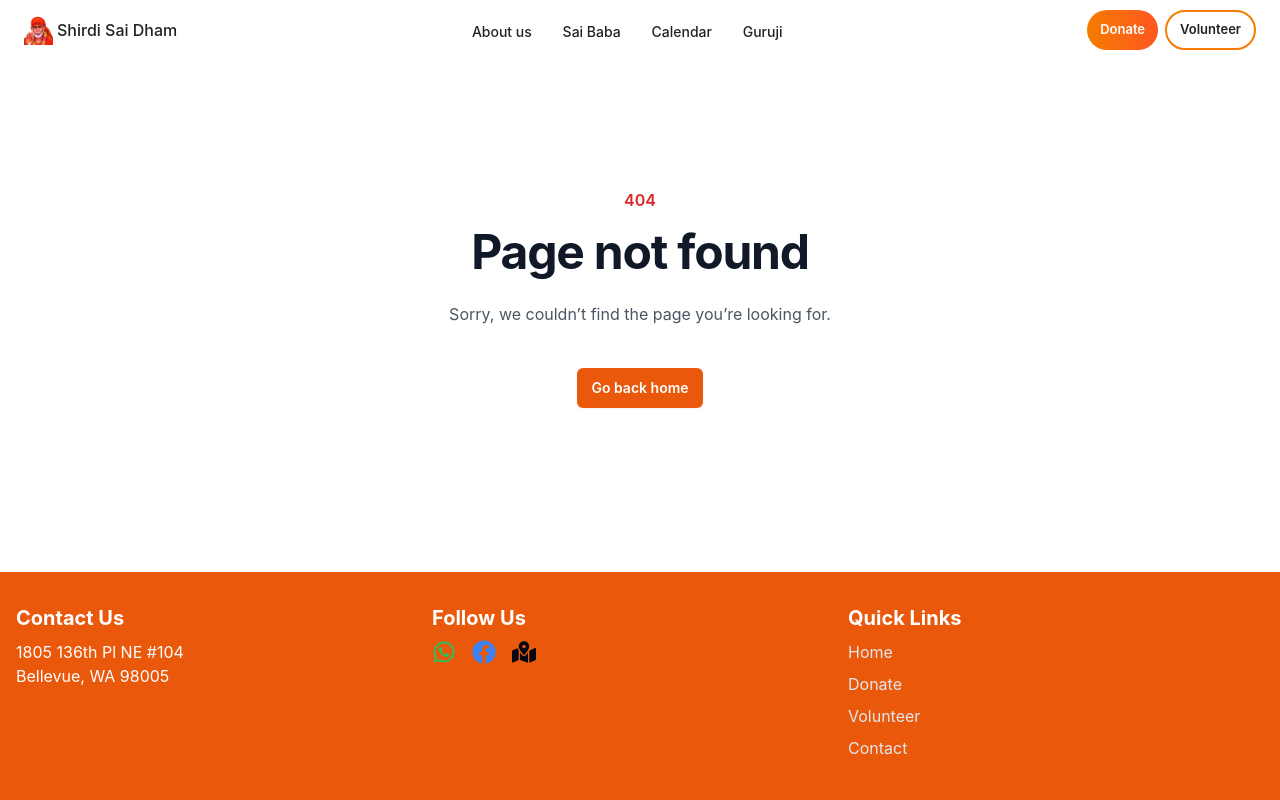
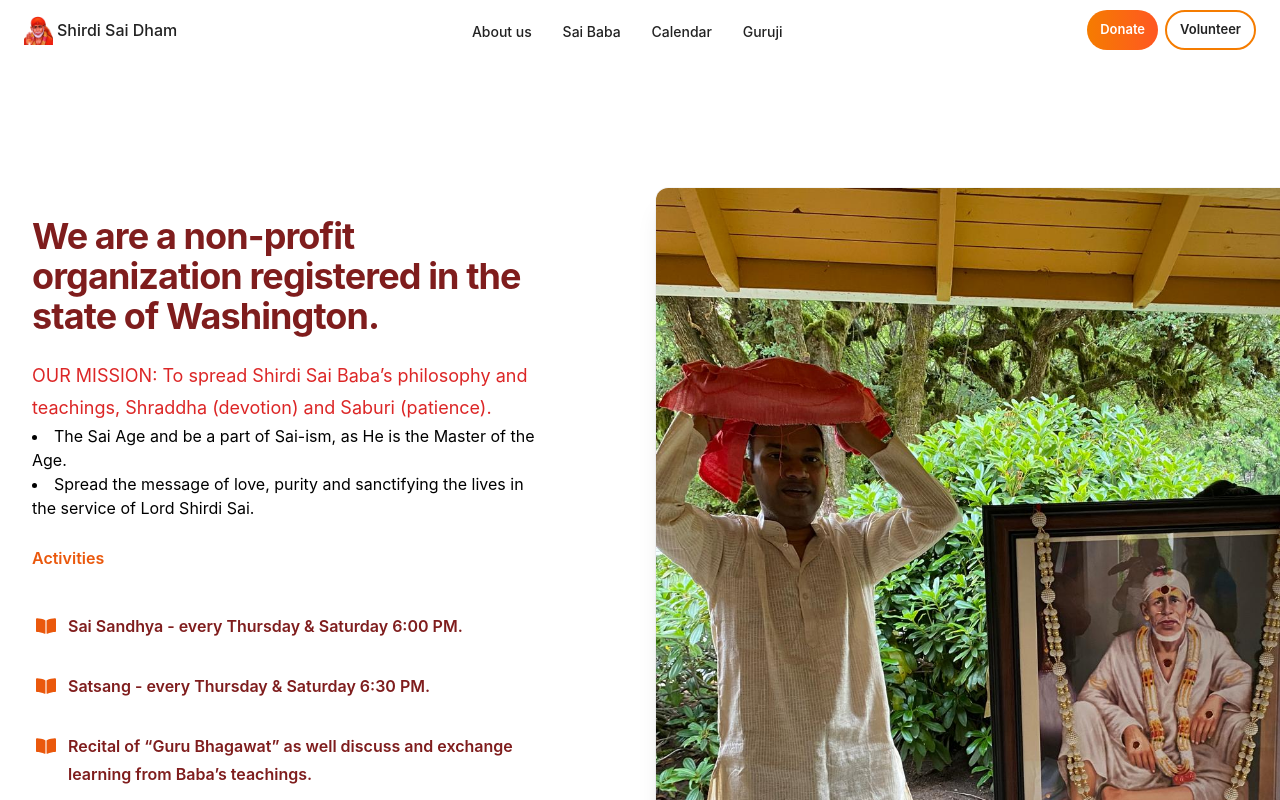
Before and after one commit to manav-s/sai-dham-bellevue, a React (Create React App) app: page /AboutUs in a window 1280 px wide. Shown: the top 800 px of the page. Built offline with nearby package versions, Linux system fonts and the light colour scheme.

Commit message:
link about us page

```diff
--- a/src/App.js
+++ b/src/App.js
@@ -5,6 +5,7 @@
 import Header from "./components/Header.tsx";
 import PageNotFound from './components/PageNotFound.tsx';
 import { Navbar } from "./components/nav/navbar";
+import AboutUs from "./components/AboutUs.tsx";
 
 
 function App() {
@@ -17,6 +18,7 @@
           <Routes>
             <Route index element={<Home />} />
             <Route path="/" element={<Home />} />
+            <Route path="/AboutUs" element={<AboutUs />} />
             <Route path="*" element={<PageNotFound />} />
           </Routes>
         </div>
--- a/src/components/AboutUs.tsx
+++ b/src/components/AboutUs.tsx
@@ -29,13 +29,16 @@
                 <div className="mx-auto grid max-w-2xl grid-cols-1 gap-x-8 gap-y-16 sm:gap-y-20 lg:mx-0 lg:max-w-none lg:grid-cols-2">
                     <div className="lg:pr-8 lg:pt-4">
                         <div className="lg:max-w-lg">
-                            <p className="mt-2 text-3xl font-bold tracking-tight text-red-900 sm:text-4xl">
+                            <p className="mt-3 text-3xl font-bold tracking-tight text-red-900 sm:text-4xl">
                                 We are a non-profit organization registered in the state of Washington.
                             </p>
                             <p className="mt-6 text-lg leading-8 text-red-600">
-                                Shirdi Sai Baba was an Indian spiritual master and fakir, considered to be a saint, revered by both Hindu and Muslim devotees during and after his lifetime. According to accounts from his life, Sai Baba preached the importance of "realisation of the self" and criticised "love towards perishable things". His teachings concentrated on a moral code of love, forgiveness, helping others, charity, contentment, inner peace, and devotion to God and Guru.
+                                OUR MISSION: To spread Shirdi Sai Baba’s philosophy and teachings, Shraddha (devotion)
+                                and Saburi (patience).
                             </p>
-                            <br />
+                            <li>The Sai Age and be a part of Sai-ism, as He is the Master of the Age.</li>
+                            <li>Spread the message of love, purity and sanctifying the lives in the service of Lord Shirdi Sai.</li>
+                            <br/>
                             <h2 className="text-base font-semibold leading-7 text-orange-600">
                                 Activities
                             </h2>
--- a/src/components/nav/navbar/mobileNavLinks.jsx
+++ b/src/components/nav/navbar/mobileNavLinks.jsx
@@ -53,7 +53,7 @@
       {isOpen && (
         <LinksWrapper>
           <LinkItem>
-            <Link href="#">About us</Link>
+            <Link href="/">About us</Link>
           </LinkItem>
           <LinkItem>
             <Link href="#">Sai Baba</Link>
--- a/src/components/nav/navbar/navLinks.jsx
+++ b/src/components/nav/navbar/navLinks.jsx
@@ -43,7 +43,7 @@
     <NavLinksContainer>
       <LinksWrapper>
         <LinkItem>
-          <Link href="#">About us</Link>
+          <Link href="/AboutUs">About us</Link>
         </LinkItem>
         <LinkItem>
           <Link href="#">Sai Baba</Link>
```
